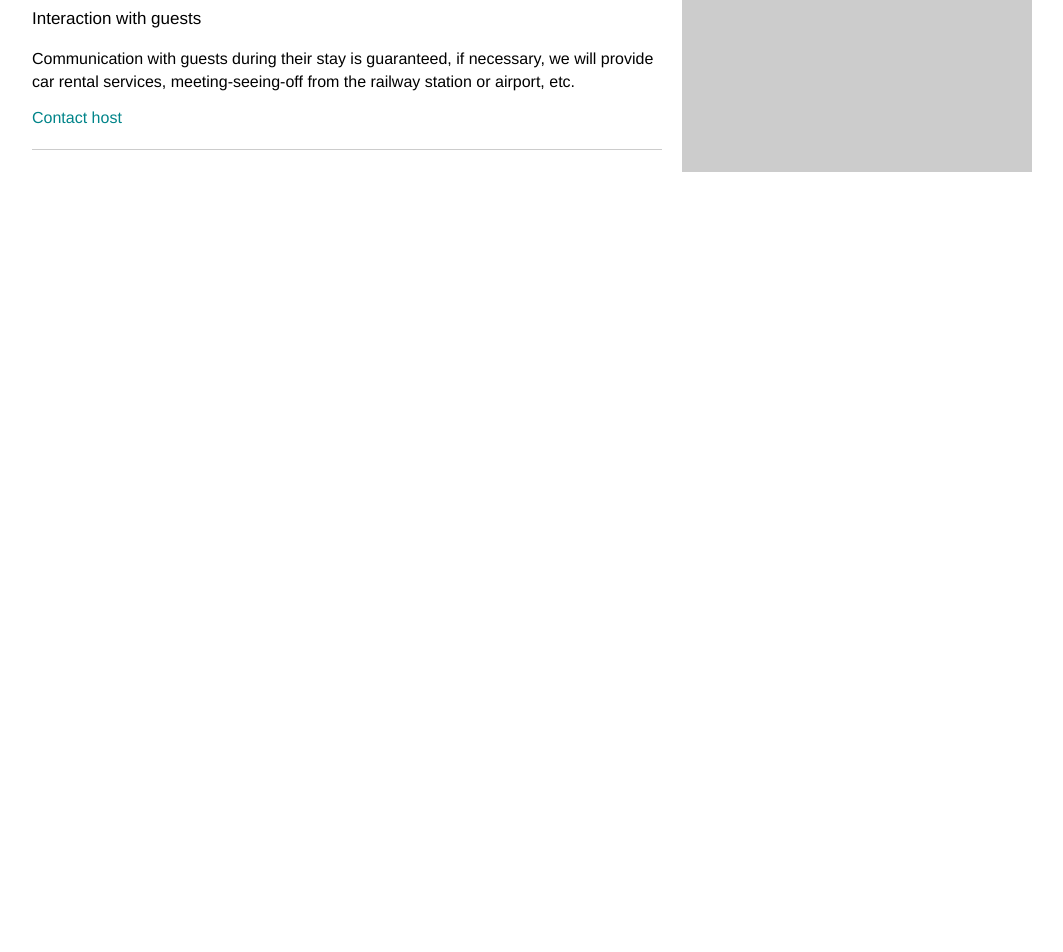
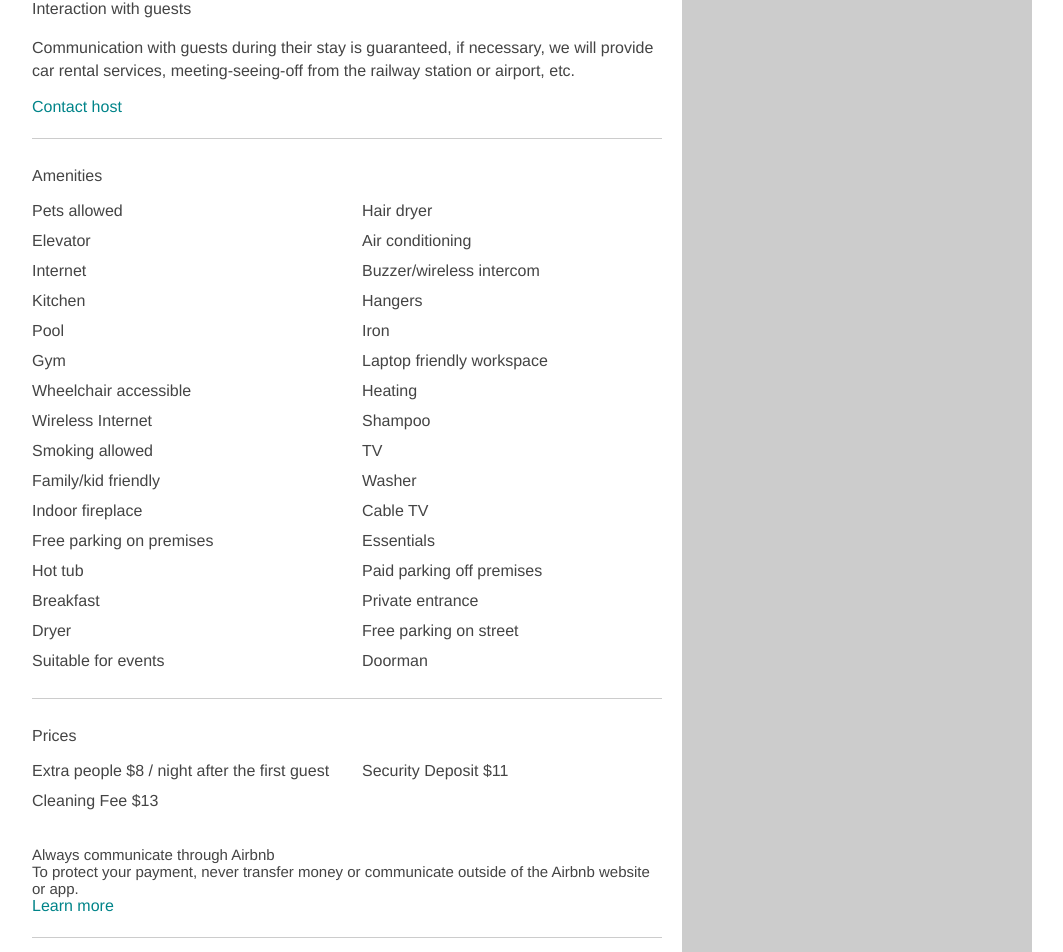
Before and after one commit to arevej/tairbnb, a React (Create React App) app: page /apartment/1 in a window 1280 px wide. Shown: the part 1090-2042 px from the top of the page, without its empty margins (108-1171 px from the left). Before the commit the page ends 1262 px from the top, so only its background shows below. Built offline with nearby package versions, Linux system fonts and the light colour scheme.

Commit message:
Create amenities and prices blocks

```diff
--- a/src/Apartment.css
+++ b/src/Apartment.css
@@ -1,3 +1,16 @@
+a {
+  text-decoration: none;
+  color: #008489;
+  border-bottom: 1px solid transparent;
+  transition: 0.3s all;
+  font-size: 15;
+  font-weight: 400;
+}
+
+a:hover {
+  border-bottom: 1px solid #008489;
+}
+
 .main-pic {
   height: 500px;
   width: 100%;
@@ -11,7 +24,10 @@
   justify-content: space-between;
   width: 1000px;
   margin: 0 auto;
-  font-family: Helvetica;
+  font-family: 'Helvetica Neue';
+  color: #444;
+  font-size: 16px;
+  font-weight: 200;
 }
 
 .sticky-menu {
@@ -22,15 +38,7 @@
 .sticky-menu a {
   margin: 10px 0;
   margin-right: 15px;
-  text-decoration: none;
-  font-size: 15px;
-  color: #008489;
-  border-bottom: 1px solid transparent;
-  transition: 0.3s all;
-}
-
-.sticky-menu a:hover {
-  border-bottom: 1px solid #008489;
+  font-size: 14px;
 }
 
 .sticky-menu a.active {
@@ -46,22 +54,13 @@
   margin-bottom: 6px;
 }
 
-h1 {
-  color: #444;
-}
-
 .sub-header-links a {
   color: #444;
-  font-weight: 300;
-  font-size: 18px;
   text-decoration: none;
   margin-right: 15px;
 }
 
 .main-info span {
-  color: #444;
-  font-weight: 300;
-  font-size: 18px;
   margin-right: 20px;
 }
 
@@ -70,7 +69,6 @@ h1 {
   flex-direction: column;
   align-self: center;
   text-align: center;
-  color: #444;
 }
 
 .owner-pic img {
@@ -80,47 +78,67 @@ h1 {
   padding-bottom: 8px;
 }
 
-.translate-button {
+.outline-button {
   display: flex;
   justify-content: center;
   align-items: center;
   height: 40px;
   border: 1px solid #aaa;
+  font-weight: 600;
   font-size: 14px;
-  font-weight: 600;
   color: #444;
   text-decoration: none;
   transition: 0.1s all;
 }
 
-.translate-button:hover {
+.outline-button:hover {
   border: 1px solid #777;
 }
 
 .description {
   line-height: 23px;
-  font-weight: 300;
-  font-size: 16px;
 }
 
 .description h3 {
+  font-size: 16px;
   font-weight: 400;
-  font-size: 17px;
-}
-
-.text-button {
-  margin: 22px 0;
-  text-decoration: none;
-  color: #008489;
-  border-bottom: 1px solid transparent;
-  transition: 0.3s all;
-}
-
-.text-button:hover {
-  border-bottom: 1px solid #008489;
 }
 
 .line {
   margin: 22px 0;
   border-bottom: 1px solid #ccc;
 }
+
+.services-header {
+  line-height: 30px;
+  font-weight: 500;
+  margin: 0;
+  margin-bottom: 5px;
+}
+
+.column {
+  display: flex;
+  flex-direction: column;
+  flex: 1;
+  line-height: 30px;
+}
+
+b {
+  font-weight: 400;
+}
+
+.column:first-of-type {
+  margin-right: 30px;
+}
+
+.payment-info {
+  display: flex;
+  flex-direction: column;
+  font-size: 15px;
+  margin-top: 30px;
+}
+
+.payment-info h4 {
+  font-weight: 400;
+  margin: 0;
+}
--- a/src/Apartment.js
+++ b/src/Apartment.js
@@ -45,6 +45,12 @@ function MainInfoBox ({ name, type, city, stars, reviewCount, guests, bedrooms,
   )
 }
 
+function OutlineButton({ label, onClick }) {
+  return (
+    <a href='#' className='outline-button' onClick={onClick}>{label}</a>
+  )
+}
+
 
 class Apartment extends Component {
   state = {
@@ -74,10 +80,72 @@ class Apartment extends Component {
               owner='Irene'
               ownerPic='https://a0.muscache.com/im/pictures/93404f7f-bd52-480f-ab68-ed4f19367261.jpg?aki_policy=profile_x_medium'
             />
-            <a href='#' className='translate-button'>Translate this description to other language</a>
+            <OutlineButton label='Translate this description to other language' />
             <div className='description' dangerouslySetInnerHTML={{__html: apartment.description}} />
-            <a href='#' className='text-button'>Contact host</a>
+            <a href='#'>Contact host</a>
             <div className='line'></div>
+            <div>
+              <h4 className='services-header'>Amenities</h4>
+              <div style={{ display: 'flex', flexDirection: 'row'}}>
+                <div className='column'>
+                  <span>Pets allowed</span>
+                  <span>Elevator</span>
+                  <span>Internet</span>
+                  <span>Kitchen</span>
+                  <span>Pool</span>
+                  <span>Gym</span>
+                  <span>Wheelchair accessible</span>
+                  <span>Wireless Internet</span>
+                  <span>Smoking allowed</span>
+                  <span>Family/kid friendly</span>
+                  <span>Indoor fireplace</span>
+                  <span>Free parking on premises</span>
+                  <span>Hot tub</span>
+                  <span>Breakfast</span>
+                  <span>Dryer</span>
+                  <span>Suitable for events</span>
+                </div>
+                <div className='column'>
+                  <span>Hair dryer</span>
+                  <span>Air conditioning</span>
+                  <span>Buzzer/wireless intercom</span>
+                  <span>Hangers</span>
+                  <span>Iron</span>
+                  <span>Laptop friendly workspace</span>
+                  <span>Heating</span>
+                  <span>Shampoo</span>
+                  <span>TV</span>
+                  <span>Washer</span>
+                  <span>Cable TV</span>
+                  <span>Essentials</span>
+                  <span>Paid parking off premises</span>
+                  <span>Private entrance</span>
+                  <span>Free parking on street</span>
+                  <span>Doorman</span>
+                </div>
+              </div>
+            </div>
+            <div className='line'></div>
+            <div>
+              <h4 className='services-header'>Prices</h4>
+              <div style={{ display: 'flex', flexDirection: 'row'}}>
+                <div className='column'>
+                  <span>Extra people <b>${apartment.extraPeoplePrice} / night after the first guest</b></span>
+                  <span>Cleaning Fee <b>${apartment.cleaningFee}</b></span>
+                </div>
+                <div className='column'>
+                  <span>Security Deposit <b>${apartment.deposit}</b></span>
+                </div>
+              </div>
+              <div className='payment-info'>
+                <h4>Always communicate through Airbnb</h4>
+                <span>To protect your payment, never transfer money or communicate outside of the Airbnb website or app.</span>
+              </div>
+              <a href='#'>Learn more</a>
+            </div>
+            <div className='line'></div>
+
+
           </div>
           <div style={{ backgroundColor: '#ccc', width: 350 }}>
           </div>
--- a/src/App.js
+++ b/src/App.js
@@ -145,7 +145,7 @@ class ApartmentList extends Component {
 class App extends Component {
   state = {
     apartments: [
-      { id: 1, price: 10, city: 'Paris', name: 'Amazing flat', type: 'Entire apartment', guests: 4, beds: 2, bath: 2, bedrooms: 3, stars: 5,
+      { id: 1, price: 10, extraPeoplePrice: 8, deposit: 11, cleaningFee: 13, city: 'Paris', name: 'Amazing flat', type: 'Entire apartment', guests: 4, beds: 2, bath: 2, bedrooms: 3, stars: 5,
         pics: [
           'https://a0.muscache.com/im/pictures/af757c0a-28d6-49f3-8ed1-85fb713e3a6a.jpg?aki_policy=xx_large',
           'https://a0.muscache.com/im/pictures/1546d912-88d8-41de-9ee6-27eda2d06549.jpg?aki_policy=xx_large',
@@ -153,8 +153,8 @@ class App extends Component {
         ],
         description: '<p>Located in a quiet area of the city (P. Mstislavets St., Building 5), on the 1st floor of a 10-storey building in Minsk "Mayak Minsk". The apartment has everything for your convenience: built-in appliances in the kitchen, dishes, washing machine, hairdryer, iron, towels, bed linen, loggia. Near the house there are a lot of parking places.</p> <h3>The space</h3><p>The apartment is made fresh renovation, cleanliness and comfort are guaranteed.</p><h3>Guest access</h3><p>The apartment has a well equipped kitchen, oven, microwave. In the bedroom there is a large double bed. In the living room a comfortable sofa bed, a TV set with many channels. Wi-fi in the whole apartment.</p><h3>Interaction with guests</h3><p>Communication with guests during their stay is guaranteed, if necessary, we will provide car rental services, meeting-seeing-off from the railway station or airport, etc.</p>'
       },
-      { id: 2, price: 40, city: 'Paris', name: 'Аlat', type: 'Entire apartment', guests: 5, beds: 3, bath: 1, bedrooms: 2, stars: 3, pics: ['https://a0.muscache.com/im/pictures/af757c0a-28d6-49f3-8ed1-85fb713e3a6a.jpg?aki_policy=xx_large'] },
-      { id: 3, price: 50, city: 'Paris', name: 'Fgags', type: 'Entire apartment', guests: 8, beds: 4, bath: 1, bedrooms: 4, stars: 2, pics: ['https://a0.muscache.com/im/pictures/af757c0a-28d6-49f3-8ed1-85fb713e3a6a.jpg?aki_policy=xx_large'] },
+      { id: 2, price: 40, extraPeoplePrice: 15, deposit: 18, cleaningFee: 20, city: 'Paris', name: 'Аlat', type: 'Entire apartment', guests: 5, beds: 3, bath: 1, bedrooms: 2, stars: 3, pics: ['https://a0.muscache.com/im/pictures/af757c0a-28d6-49f3-8ed1-85fb713e3a6a.jpg?aki_policy=xx_large'] },
+      { id: 3, price: 80, extraPeoplePrice: 50, deposit: 23, cleaningFee: 34, city: 'Paris', name: 'Fgags', type: 'Entire apartment', guests: 8, beds: 4, bath: 1, bedrooms: 4, stars: 2, pics: ['https://a0.muscache.com/im/pictures/af757c0a-28d6-49f3-8ed1-85fb713e3a6a.jpg?aki_policy=xx_large'] },
     ],
   };
 
```
